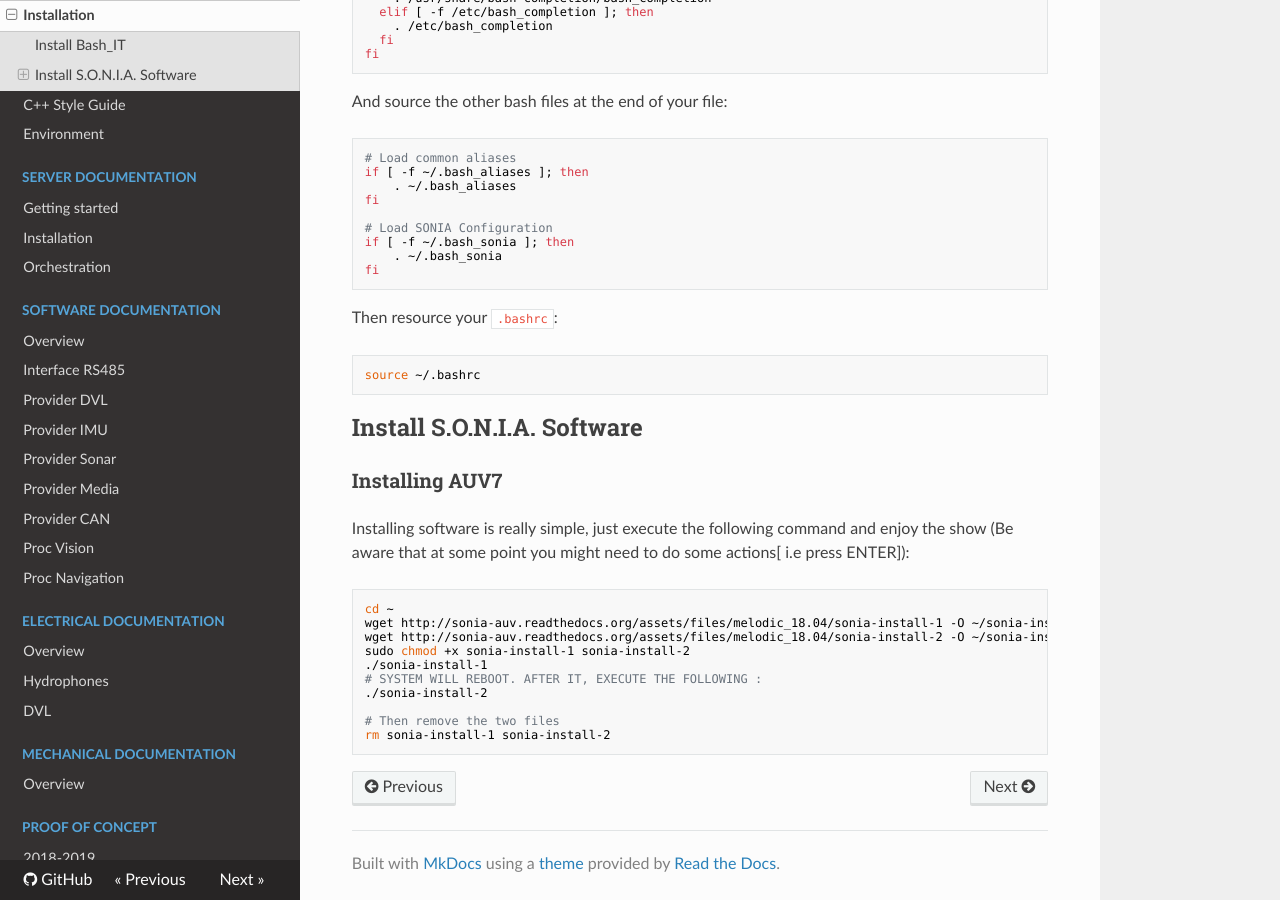
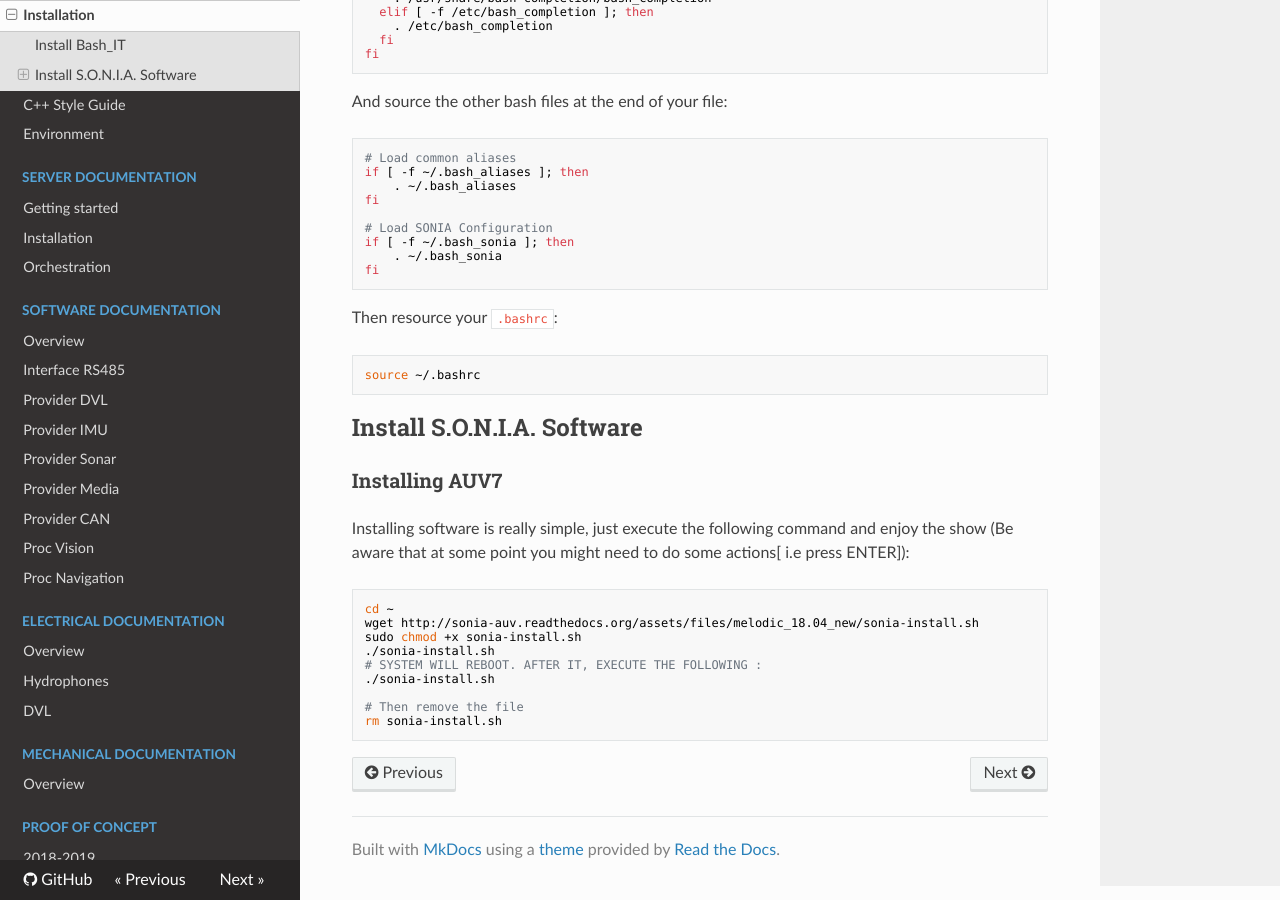
Before and after one commit to sonia-auv/documentation, an MkDocs documentation site: the page built from docs/user/installation.md, in a window 1280 px wide and 900 px high, scrolled down 1070 px. Built offline with MkDocs 1.6.1, drawn with Linux system fonts in a browser that asks for light colours; nearby versions of some CDN libraries; old or Windows-style settings are respelled for this version of MkDocs.

Commit message:
update installation guide

```diff
--- a/docs/user/installation.md
+++ b/docs/user/installation.md
@@ -68,12 +68,11 @@
 Installing software is really simple, just execute the following command and enjoy the show (Be aware that at some point you might need to do some actions[ i.e press ENTER]):
 
 	cd ~
-	wget http://sonia-auv.readthedocs.org/assets/files/melodic_18.04/sonia-install-1 -O ~/sonia-install-1
-	wget http://sonia-auv.readthedocs.org/assets/files/melodic_18.04/sonia-install-2 -O ~/sonia-install-2
-	sudo chmod +x sonia-install-1 sonia-install-2
-	./sonia-install-1
+	wget http://sonia-auv.readthedocs.org/assets/files/melodic_18.04_new/sonia-install.sh
+	sudo chmod +x sonia-install.sh
+	./sonia-install.sh
 	# SYSTEM WILL REBOOT. AFTER IT, EXECUTE THE FOLLOWING :
-	./sonia-install-2
+	./sonia-install.sh
 
-	# Then remove the two files
-	rm sonia-install-1 sonia-install-2
+	# Then remove the file
+	rm sonia-install.sh
```
